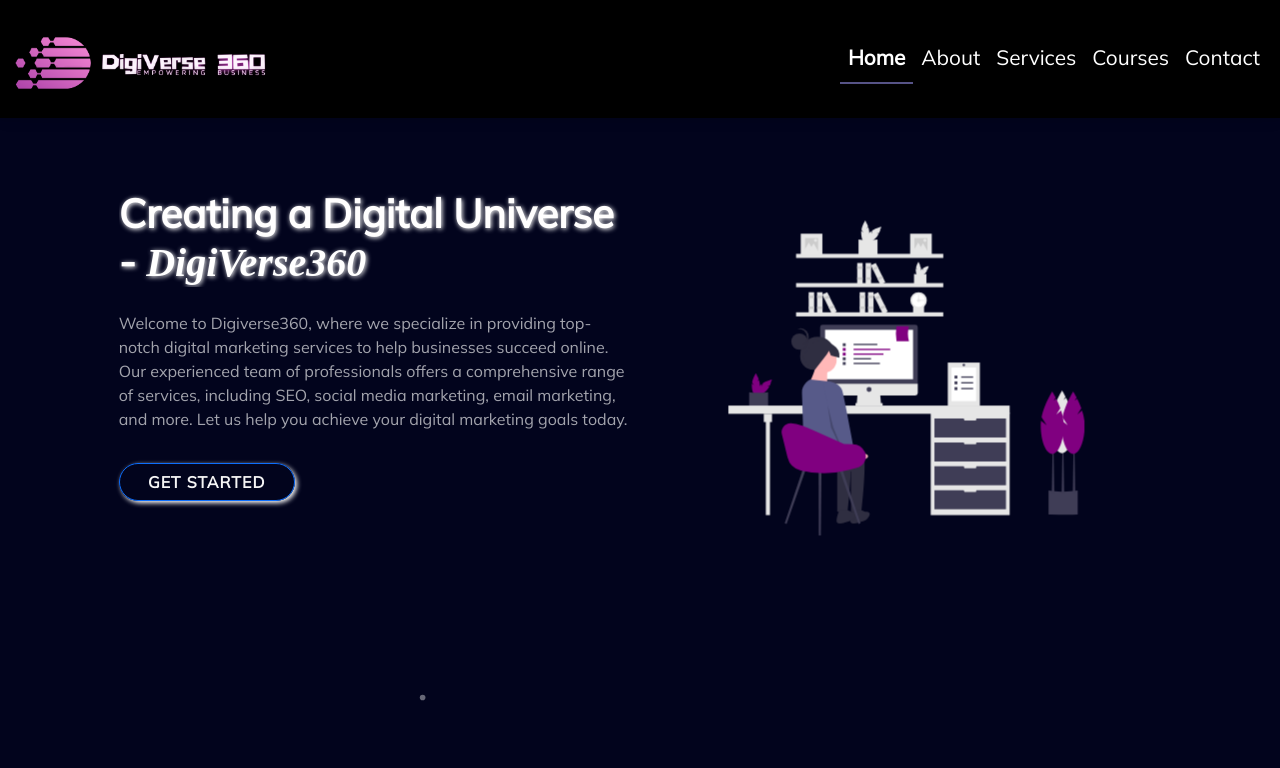
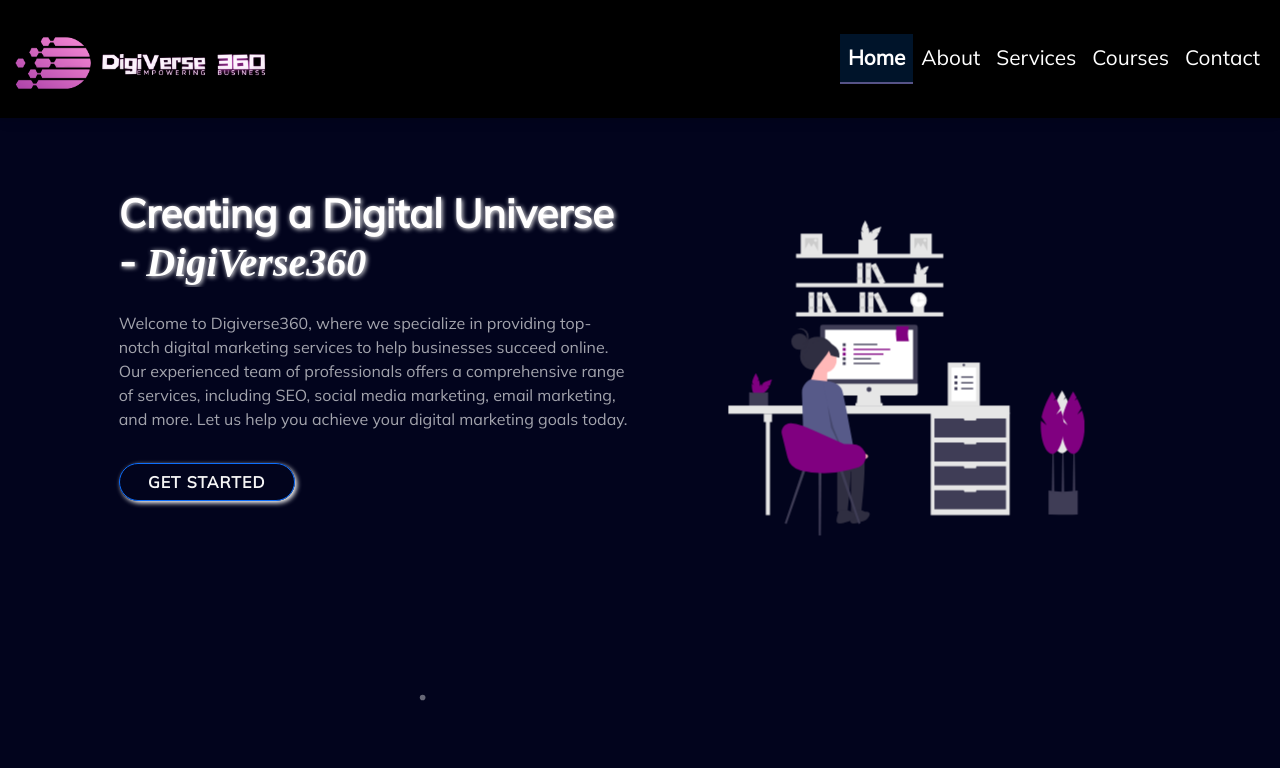
Before and after one commit to rajkishorepatra/digiverse, a React (Create React App) app: page / in a window 1280 px wide. Shown: the top 768 px of the page. Built offline with nearby package versions, Linux system fonts and the light colour scheme; a web font is replaced by a local one.

Commit message:
UPDATE Readme

```diff
--- a/src/index.css
+++ b/src/index.css
@@ -219,6 +219,7 @@
 .menu_active {
   font-weight: bold !important;
   border-bottom: 2px solid #565387 !important;
+  background-color: #007bff2a !important;
 }
 .blink {
   animation: blink-animation 1s steps(5, start) infinite;
```
Also changed, not shown: 1 other file (tests, documents, lock files or other folders).
